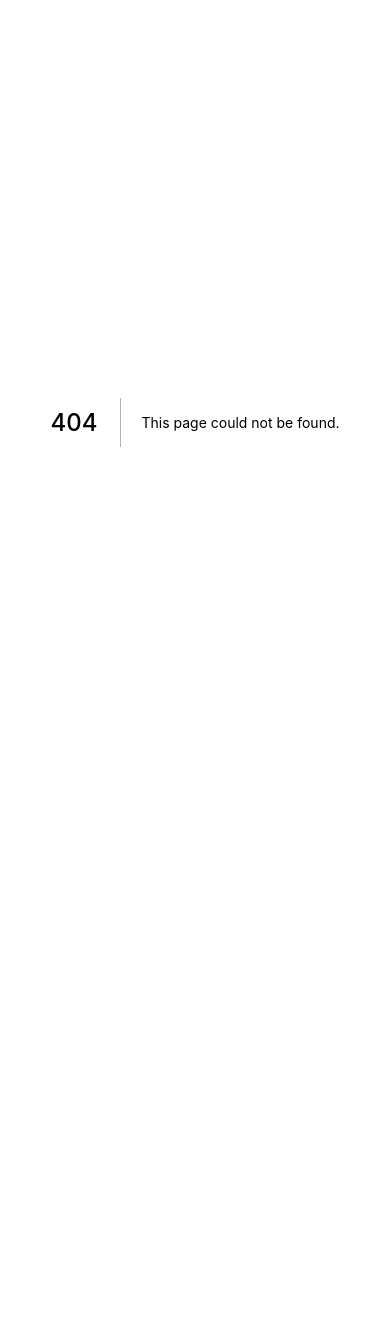
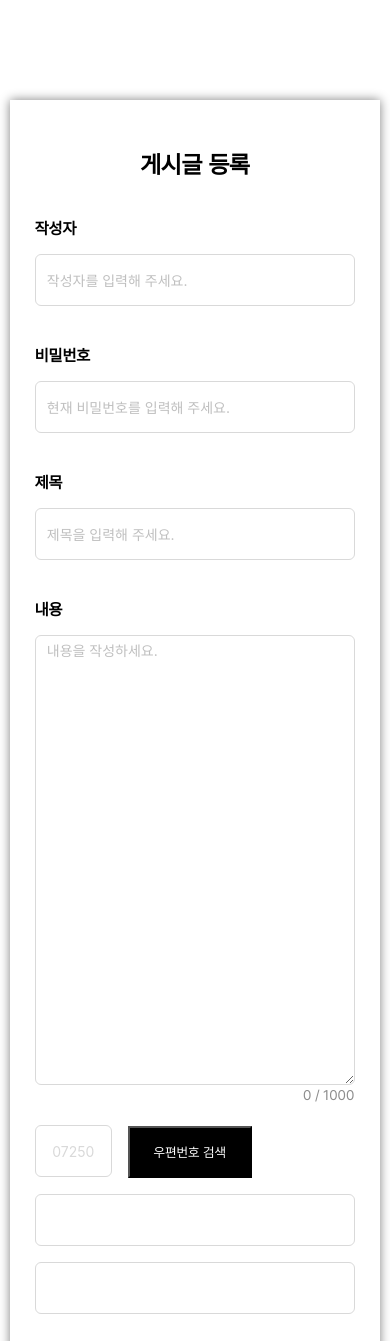
Before and after one commit to jeonpilseong/my-project, a Next.js app: page /boards/new in a window 390 px wide. Before the commit this address had no page. Shown: the top 1341 px of the page. Before the commit the page ends 844 px from the top, so only its background shows below. Built offline with nearby package versions, Linux system fonts and the light colour scheme.

Commit message:
ADD:게시판 등록 페이지 UI 구현 + 반응형 추가

```diff
--- a/pages/_app.js
+++ b/pages/_app.js
@@ -1,3 +1,12 @@
+import { Global } from '@emotion/react'
+
+import { globalStyles } from '../src/commons/styles/globalStyles'
+
 export default function App({ Component, pageProps }) {
-  return <Component {...pageProps} />
+  return (
+    <>
+      <Global styles={globalStyles} />
+      <Component {...pageProps} />
+    </>
+  )
 }
--- /dev/null
+++ b/pages/boards/new/index.js
@@ -0,0 +1,5 @@
+import BoardWrite from '../../../src/board/write/BoardWrite.container'
+
+export default function BoardWritePage() {
+  return <BoardWrite />
+}
--- /dev/null
+++ b/src/board/write/BoardWrite.container.js
@@ -0,0 +1,5 @@
+import BoardWriteUI from './BoardWrite.presenter'
+
+export default function BoardWrite() {
+  return <BoardWriteUI />
+}
--- /dev/null
+++ b/src/board/write/BoardWrite.presenter.js
@@ -0,0 +1,65 @@
+import { PlusOutlined } from '@ant-design/icons'
+
+import * as S from './BoardWrite.styles'
+
+export default function BoardWriteUI() {
+  const uploadButton = (
+    <div>
+      <PlusOutlined />
+      <div style={{ marginTop: 8 }}>Upload</div>
+    </div>
+  )
+
+  return (
+    <S.Container>
+      <S.Wrapper>
+        <S.BoardTitle>게시글 등록</S.BoardTitle>
+
+        <S.ProfileWrapper>
+          <S.HalfBox>
+            <S.Label>작성자</S.Label>
+            <S.WriterInput placeholder="작성자를 입력해 주세요." />
+          </S.HalfBox>
+          <S.HalfBox>
+            <S.Label>비밀번호</S.Label>
+            <S.PasswordInput type="password" placeholder="현재 비밀번호를 입력해 주세요." />
+          </S.HalfBox>
+        </S.ProfileWrapper>
+
+        <S.TitleWrapper>
+          <S.Label>제목</S.Label>
+          <S.TitleInput placeholder="제목을 입력해 주세요." />
+        </S.TitleWrapper>
+
+        <S.ContentsWrapper>
+          <S.Label>내용</S.Label>
+          <S.ContentsInput showCount rows={20} maxLength={1000} placeholder="내용을 작성하세요." />
+        </S.ContentsWrapper>
+
+        <S.ZipcodeWrapper>
+          <S.ZipcodeInput value="07250" readOnly />
+          <S.ZicodeBtn>우편번호 검색</S.ZicodeBtn>
+        </S.ZipcodeWrapper>
+        <S.AddressInput />
+        <S.AddressInput />
+
+        <S.YoutubeWrapper>
+          <S.Label>유튜브</S.Label>
+          <S.YoutubeUrlInput placeholder="링크를 복사해주세요." />
+        </S.YoutubeWrapper>
+
+        <S.ImgWrapper>
+          <S.Label>사진 첨부</S.Label>
+          <S.ImgUploadWrapper>
+            <S.ImgUploadBtn listType="picture-circle">{uploadButton}</S.ImgUploadBtn>
+            <S.ImgUploadBtn listType="picture-circle">{uploadButton}</S.ImgUploadBtn>
+          </S.ImgUploadWrapper>
+        </S.ImgWrapper>
+
+        <S.BtnWrapper>
+          <S.SubmitBtn>등록하기</S.SubmitBtn>
+        </S.BtnWrapper>
+      </S.Wrapper>
+    </S.Container>
+  )
+}
--- /dev/null
+++ b/src/board/write/BoardWrite.styles.js
@@ -0,0 +1,176 @@
+import { Button, Input, Upload } from 'antd'
+import styled from '@emotion/styled'
+
+import { breakPoints } from '../../../src/commons/styles/globalStyles'
+
+export const Container = styled.div`
+  display: flex;
+  flex-direction: row;
+  justify-content: center;
+  align-items: flex-start;
+`
+
+export const Wrapper = styled.div`
+  width: 95%;
+  max-width: 120rem;
+  margin-top: 10rem;
+  box-shadow: 0px 0px 10px gray;
+
+  @media ${breakPoints.PC} {
+    padding: 8rem 10.2rem 10rem 10.2rem;
+  }
+
+  @media ${breakPoints.TABLET} {
+    padding: 5rem 2.5rem;
+  }
+
+  @media ${breakPoints.MOBILE} {
+    padding: 5rem 2.5rem;
+  }
+`
+
+export const BoardTitle = styled.div`
+  font-size: 3.6rem;
+  font-weight: bold;
+  display: flex;
+  flex-direction: row;
+  justify-content: center;
+
+  @media ${breakPoints.MOBILE} {
+    font-size: 2.4rem;
+  }
+`
+
+export const ProfileWrapper = styled.div`
+  padding-top: 4rem;
+
+  @media ${breakPoints.PC} {
+    display: flex;
+    flex-direction: row;
+    justify-content: space-between;
+  }
+
+  @media ${breakPoints.TABLET} {
+    display: flex;
+    flex-direction: row;
+    justify-content: space-between;
+  }
+
+  @media ${breakPoints.MOBILE} {
+    display: block;
+  }
+`
+
+export const HalfBox = styled.div`
+  @media ${breakPoints.PC} {
+    width: calc(50% - 1.2rem);
+  }
+
+  @media ${breakPoints.TABLET} {
+    width: calc(50% - 1.2rem);
+  }
+
+  @media ${breakPoints.MOBILE} {
+    width: 100%;
+  }
+`
+
+export const Label = styled.div`
+  font-size: 1.6rem;
+  font-weight: bold;
+  padding-bottom: 1.6rem;
+`
+
+export const WriterInput = styled(Input)`
+  height: 5.2rem;
+  border: 1px solid var(--gray-4);
+
+  @media ${breakPoints.MOBILE} {
+    width: 100%;
+    margin-bottom: 4rem;
+  }
+`
+
+export const PasswordInput = styled(Input)`
+  height: 5.2rem;
+  border: 1px solid var(--gray-4);
+`
+
+export const TitleWrapper = styled.div`
+  padding-top: 4rem;
+`
+
+export const TitleInput = styled(Input)`
+  height: 5.2rem;
+  border: 1px solid var(--gray-4);
+`
+
+export const ContentsWrapper = styled.div`
+  padding-top: 4rem;
+`
+
+const { TextArea } = Input
+export const ContentsInput = styled(TextArea)`
+  border: 1px solid var(--gray-4);
+`
+
+export const ZipcodeWrapper = styled.div`
+  padding-top: 4rem;
+`
+
+export const ZipcodeInput = styled(Input)`
+  width: 7.7rem;
+  height: 5.2rem;
+  text-align: center;
+  color: var(--gray-4);
+  border: 1px solid var(--gray-4);
+`
+
+export const ZicodeBtn = styled.button`
+  width: 12.4rem;
+  height: 5.2rem;
+  margin-left: 1.6rem;
+  background: black;
+  color: white;
+  cursor: pointer;
+`
+
+export const AddressInput = styled(Input)`
+  height: 5.2rem;
+  border: 1px solid var(--gray-4);
+  margin-top: 1.6rem;
+`
+
+export const YoutubeWrapper = styled.div`
+  padding-top: 4rem;
+`
+
+export const YoutubeUrlInput = styled(Input)`
+  height: 5.2rem;
+  border: 1px solid var(--gray-4);
+`
+
+export const ImgWrapper = styled.div`
+  padding-top: 4rem;
+`
+
+export const ImgUploadWrapper = styled.div`
+  width: 1rem;
+  display: grid;
+  grid-template-columns: repeat(3, 1fr);
+  gap: 1rem;
+`
+export const ImgUploadBtn = styled(Upload)``
+
+export const BtnWrapper = styled.div`
+  display: flex;
+  justify-content: center;
+  padding-top: 4rem;
+`
+
+export const SubmitBtn = styled(Button)`
+  width: 17.9rem;
+  height: 5.2rem;
+  background: #ffd600;
+  box-shadow: 0px 4px 20px rgba(0, 0, 0, 0.2);
+`
--- /dev/null
+++ b/src/commons/styles/globalStyles.js
@@ -0,0 +1,42 @@
+import { css } from '@emotion/react'
+
+export const breakPoints = {
+  MOBILE: '(max-width: 767px)',
+  TABLET: '(min-width: 768px) and (max-width: 1023px)',
+  PC: '(min-width: 1024px)',
+}
+
+export const globalStyles = css`
+  :root {
+    // **** color
+    --gray-1: #7e7872;
+    --gray-2: #a8a8a8;
+    --gray-3: #bdbdbd;
+    --gray-4: #d9d9d9;
+    --error-red: #f54040;
+  }
+
+  * {
+    margin: 0;
+    padding: 0;
+    box-sizing: border-box;
+    font-family: 'Pretendard-Regular', sans-serif;
+  }
+
+  html,
+  body {
+    margin: 0;
+    padding: 0;
+    font-size: 62.5%;
+  }
+
+  a {
+    text-decoration: none;
+  }
+
+  @font-face {
+    font-family: 'Pretendard-Regular';
+    src: url('/fonts/Pretendard-Regular.woff2') format('woff2');
+    font-weight: 400;
+  }
+`
--- a/styles/globals.css
+++ /dev/null
@@ -1,107 +0,0 @@
-:root {
-  --max-width: 1100px;
-  --border-radius: 12px;
-  --font-mono: ui-monospace, Menlo, Monaco, 'Cascadia Mono', 'Segoe UI Mono',
-    'Roboto Mono', 'Oxygen Mono', 'Ubuntu Monospace', 'Source Code Pro',
-    'Fira Mono', 'Droid Sans Mono', 'Courier New', monospace;
-
-  --foreground-rgb: 0, 0, 0;
-  --background-start-rgb: 214, 219, 220;
-  --background-end-rgb: 255, 255, 255;
-
-  --primary-glow: conic-gradient(
-    from 180deg at 50% 50%,
-    #16abff33 0deg,
-    #0885ff33 55deg,
-    #54d6ff33 120deg,
-    #0071ff33 160deg,
-    transparent 360deg
-  );
-  --secondary-glow: radial-gradient(
-    rgba(255, 255, 255, 1),
-    rgba(255, 255, 255, 0)
-  );
-
-  --tile-start-rgb: 239, 245, 249;
-  --tile-end-rgb: 228, 232, 233;
-  --tile-border: conic-gradient(
-    #00000080,
-    #00000040,
-    #00000030,
-    #00000020,
-    #00000010,
-    #00000010,
-    #00000080
-  );
-
-  --callout-rgb: 238, 240, 241;
-  --callout-border-rgb: 172, 175, 176;
-  --card-rgb: 180, 185, 188;
-  --card-border-rgb: 131, 134, 135;
-}
-
-@media (prefers-color-scheme: dark) {
-  :root {
-    --foreground-rgb: 255, 255, 255;
-    --background-start-rgb: 0, 0, 0;
-    --background-end-rgb: 0, 0, 0;
-
-    --primary-glow: radial-gradient(rgba(1, 65, 255, 0.4), rgba(1, 65, 255, 0));
-    --secondary-glow: linear-gradient(
-      to bottom right,
-      rgba(1, 65, 255, 0),
-      rgba(1, 65, 255, 0),
-      rgba(1, 65, 255, 0.3)
-    );
-
-    --tile-start-rgb: 2, 13, 46;
-    --tile-end-rgb: 2, 5, 19;
-    --tile-border: conic-gradient(
-      #ffffff80,
-      #ffffff40,
-      #ffffff30,
-      #ffffff20,
-      #ffffff10,
-      #ffffff10,
-      #ffffff80
-    );
-
-    --callout-rgb: 20, 20, 20;
-    --callout-border-rgb: 108, 108, 108;
-    --card-rgb: 100, 100, 100;
-    --card-border-rgb: 200, 200, 200;
-  }
-}
-
-* {
-  box-sizing: border-box;
-  padding: 0;
-  margin: 0;
-}
-
-html,
-body {
-  max-width: 100vw;
-  overflow-x: hidden;
-}
-
-body {
-  color: rgb(var(--foreground-rgb));
-  background: linear-gradient(
-      to bottom,
-      transparent,
-      rgb(var(--background-end-rgb))
-    )
-    rgb(var(--background-start-rgb));
-}
-
-a {
-  color: inherit;
-  text-decoration: none;
-}
-
-@media (prefers-color-scheme: dark) {
-  html {
-    color-scheme: dark;
-  }
-}
```
Also changed, not shown: public/fonts/Pretendard-Regular.woff2 (added).
